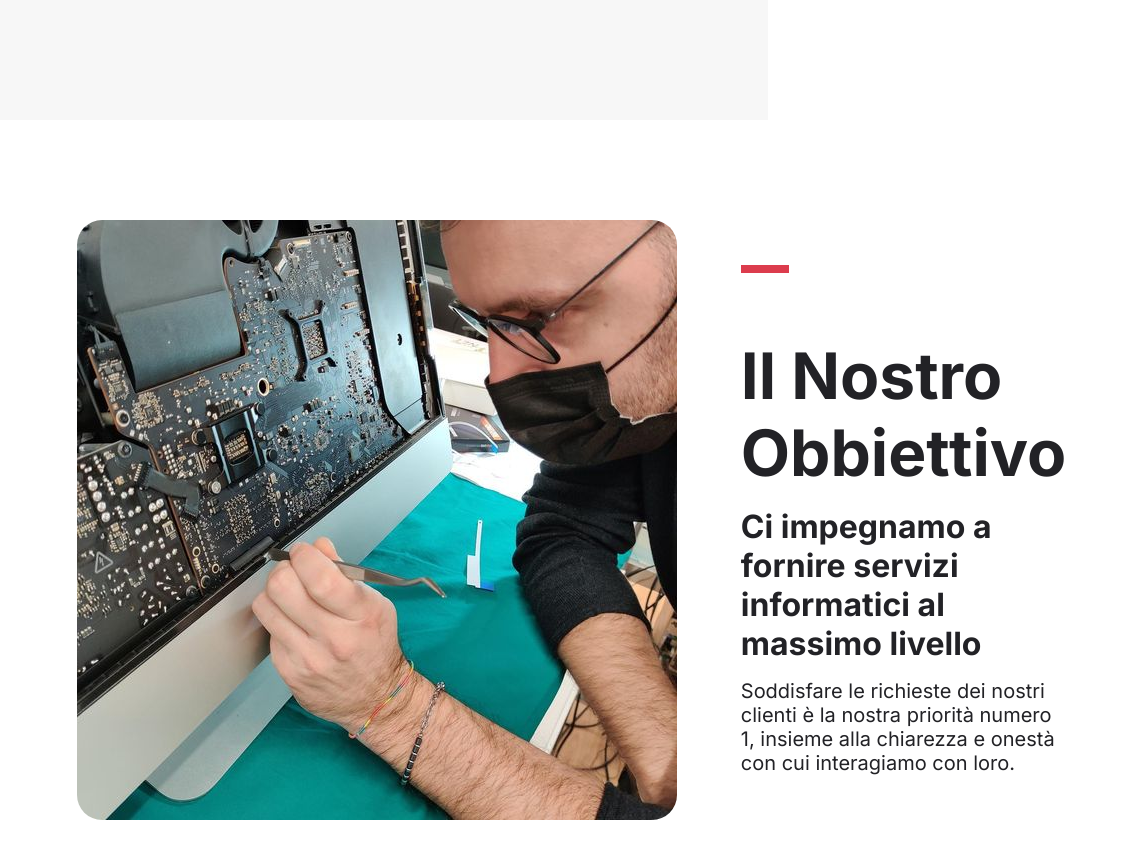
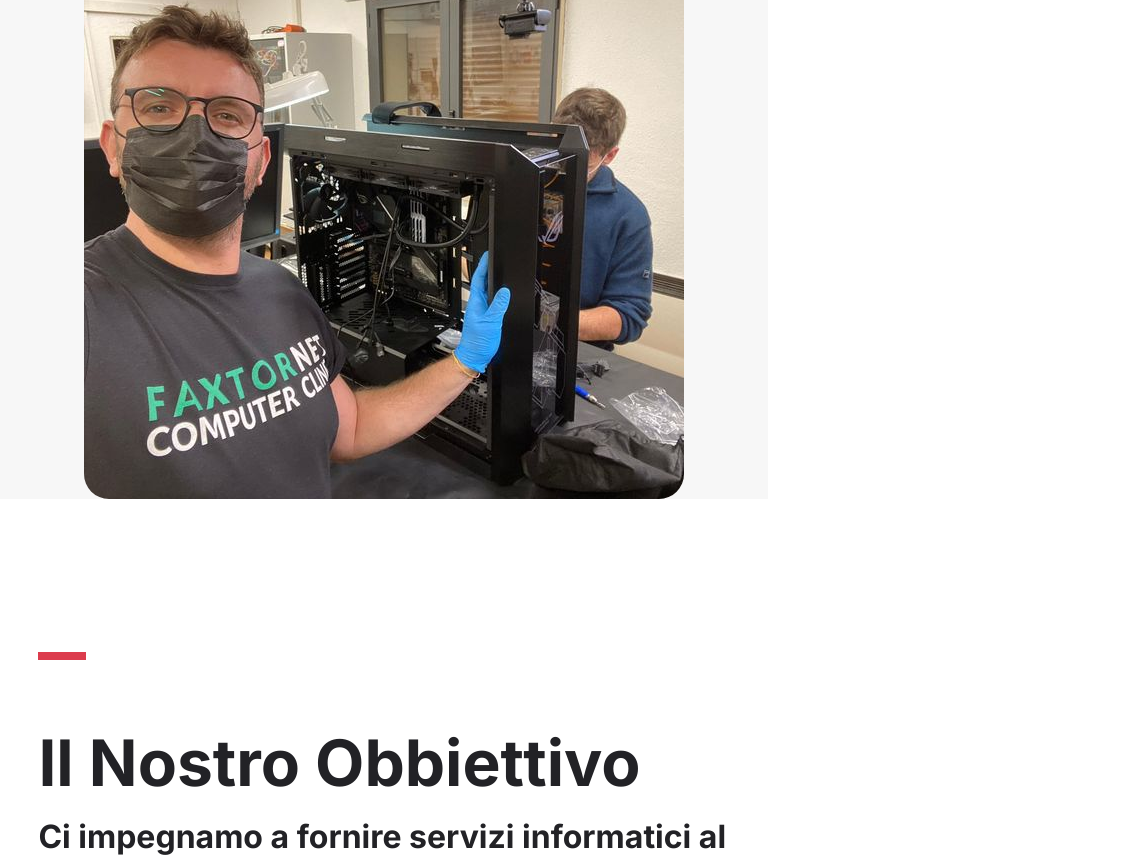
Before and after one commit to PrettyMuffin/faxtornet, a React (Vite) app: page /info in a window 768 px wide. Shown: the part 760-1617 px from the top of the page, 1125 px wide, since content can reach past the window. Built offline with nearby package versions, Linux system fonts and the light colour scheme.

Commit message:
fatto responsivness info page per cell e tablet

```diff
--- a/src/styles/css/main.css
+++ b/src/styles/css/main.css
@@ -405,6 +405,7 @@ html {
 .chi-siamo {
   display: flex;
   flex-direction: column;
+  gap: 2.5rem;
   padding: 0 10%;
   background-color: #f7f7f7;
   align-items: center;
@@ -442,6 +443,18 @@ html {
   text-align: center;
 }
 
+@media (max-width: 768px) {
+  .chi-siamo {
+    align-items: start;
+    padding: 0 5%;
+    gap: 4rem;
+  }
+  .chi-siamo__content-wrapper {
+    flex-direction: column;
+    gap: 4rem;
+    justify-content: start;
+  }
+}
 .obbiettivi-sect {
   display: flex;
   align-items: center;
@@ -465,6 +478,18 @@ html {
   font-size: 1.25rem;
 }
 
+@media (max-width: 768px) {
+  .obbiettivi-sect {
+    padding: 0 5%;
+    margin-top: 20%;
+    flex-direction: column;
+    justify-content: start;
+    gap: 4rem;
+  }
+  .obbiettivi-sect img {
+    order: 1;
+  }
+}
 .info-page img {
   border-radius: 1.5625rem;
   max-width: 100%;
--- a/src/styles/scss/pages/info/_chi-siamo-info.scss
+++ b/src/styles/scss/pages/info/_chi-siamo-info.scss
@@ -1,7 +1,7 @@
 .chi-siamo {
   display: flex;
   flex-direction: column;
-  // gap: 2.5rem;
+  gap: 2.5rem;
   padding: 0 10%;
   background-color: $gray-bg;
   align-items: center;
@@ -11,6 +11,7 @@
     flex-direction: row;
     align-items: center;
     justify-content: space-between;
+
     .content {
       flex-basis: 50%;
       h1 {
@@ -41,3 +42,22 @@
     }
   }
 }
+
+@media (max-width: 768px) {
+  .chi-siamo {
+    align-items: start;
+    padding: 0 5%;
+    gap: 4rem;
+    &__content-wrapper {
+      flex-direction: column;
+      gap: 4rem;
+      justify-content: start;
+    }
+  }
+}
+
+@media (min-width: 426px) and (max-width: 768px) {
+  .chi-siamo {
+
+  }
+}
--- a/src/styles/scss/pages/info/_obbiettivi.scss
+++ b/src/styles/scss/pages/info/_obbiettivi.scss
@@ -21,3 +21,19 @@
     flex-basis: 30%;
   }
 }
+
+@media (max-width: 768px) {
+  .obbiettivi-sect {
+    padding: 0 5%;
+    margin-top: 20%;
+    flex-direction: column;
+    justify-content: start;
+    gap: 4rem;
+    img {
+      order: 1;
+    }
+  }
+}
+
+@media (min-width: 426px) and (max-width: 768px) {
+}
```
Also changed, not shown: 1 other file (tests, documents, lock files or other folders).
